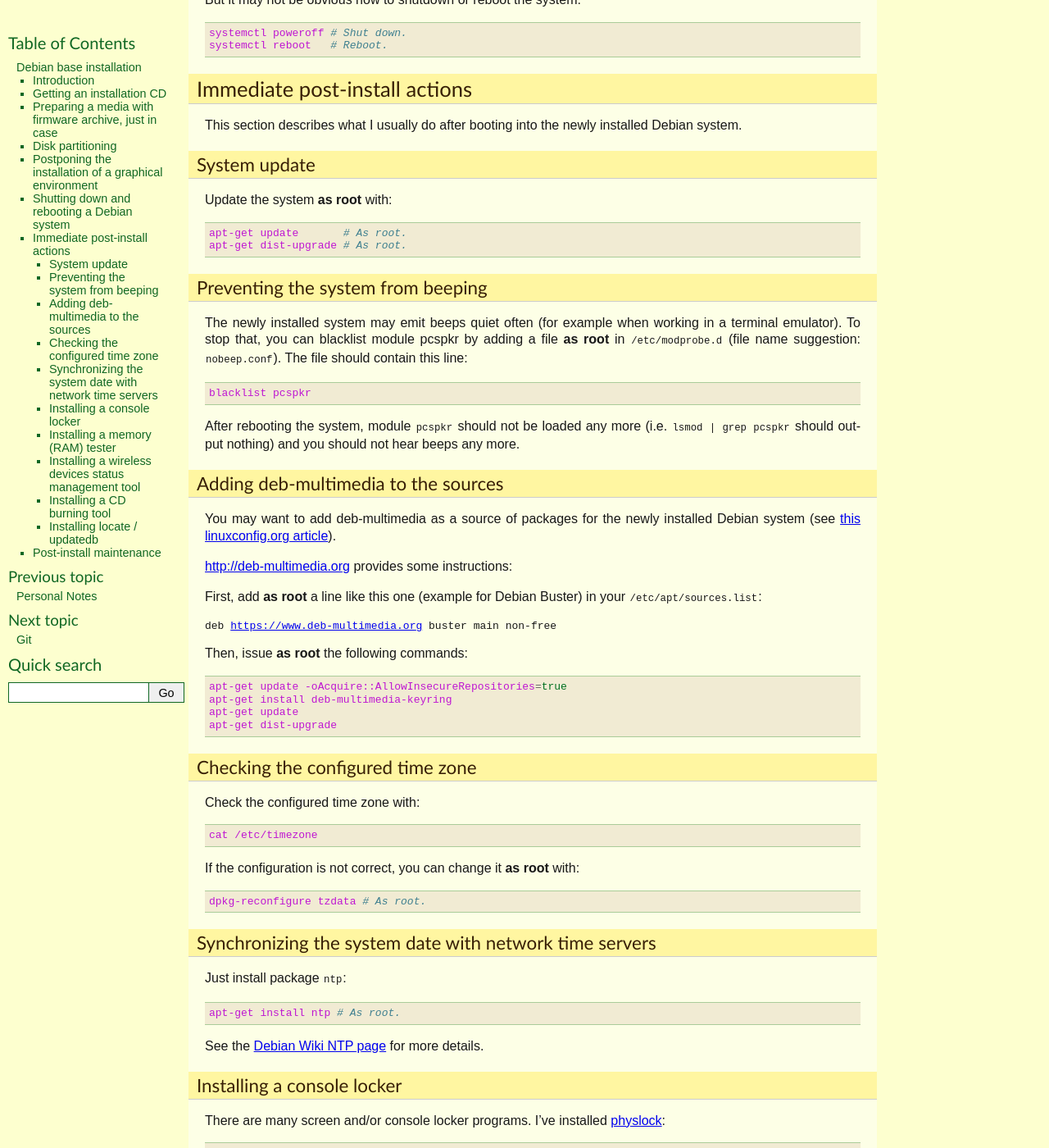
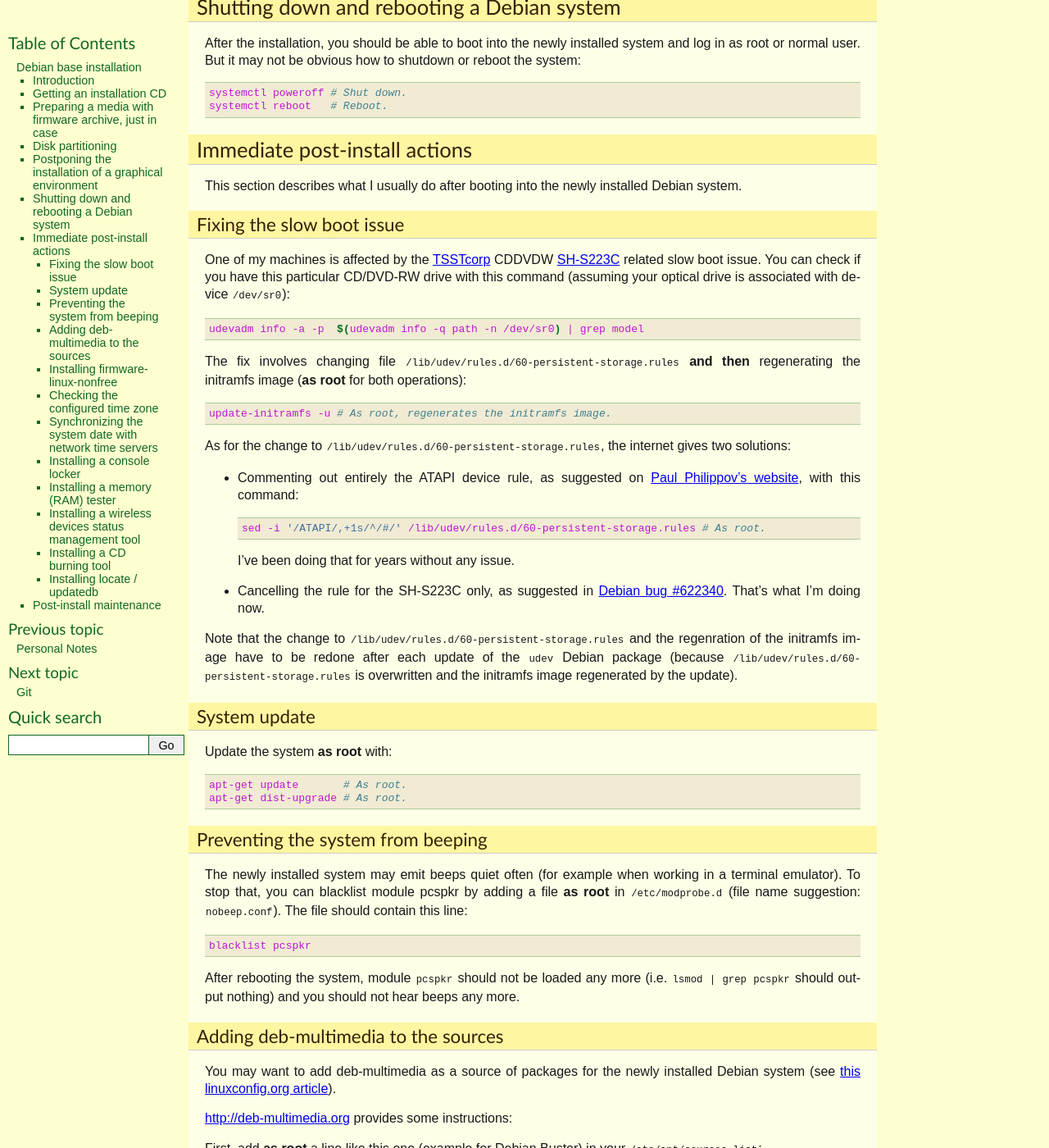
Before and after one commit to thierr26/thierr26_personal_notes_sphinx_sources, a Sphinx documentation site: the page built from source/debian_base_install.rst, in a window 1280 px wide and 1400 px high, scrolled down 4404 px. Shown: the whole window at 82% size. Built offline with Sphinx 7.4.7, drawn with Linux system fonts in a browser that asks for light colours; some of the changed text lies outside the part shown.

Commit message:
Update Debian base install page
- New slow boot issue section.
- New firmware-linux-nonfree section.

```diff
--- a/source/debian_base_install.rst
+++ b/source/debian_base_install.rst
@@ -201,6 +201,56 @@ This section describes what I usually do after booting into the newly installed
 Debian system.
 
 
+Fixing the slow boot issue
+~~~~~~~~~~~~~~~~~~~~~~~~~~
+
+.. index::
+  triple: TSSTcorp; CD/DVD-RW drive; SH-S223C
+  single: slow boot issue
+  single: udevadm
+  single: sed
+  single: /lib/udev/rules.d/60-persistent-storage.rules
+  single: ATAPI
+
+One of my machines is affected by the
+`TSSTcorp <https://en.wikipedia.org/wiki/Toshiba_Samsung_Storage_Technology>`_
+CDDVDW `SH-S223C
+<https://www.newegg.com/samsung-model-sh-s223c-dvd-burner/p/N82E16827151192>`_
+related slow boot issue. You can check if you have this particular CD/DVD-RW
+drive with this command (assuming your optical drive is associated with device
+``/dev/sr0``)::
+
+  udevadm info -a -p  $(udevadm info -q path -n /dev/sr0) | grep model
+
+The fix involves changing file
+``/lib/udev/rules.d/60-persistent-storage.rules`` **and then** regenerating the
+initramfs image (**as root** for both operations)::
+
+  update-initramfs -u # As root, regenerates the initramfs image.
+
+As for the change to ``/lib/udev/rules.d/60-persistent-storage.rules``, the
+internet gives two solutions:
+
+* Commenting out entirely the ATAPI device rule, as suggested on `Paul
+  Philippov's website
+  <https://paulphilippov.com/articles/how-to-fix-slow-boot-with-ata-errors>`_,
+  with this command::
+
+    sed -i '/ATAPI/,+1s/^/#/' /lib/udev/rules.d/60-persistent-storage.rules # As root.
+
+  I've been doing that for years without any issue.
+
+* Cancelling the rule for the SH-S223C only, as suggested in `Debian bug
+  #622340 <https://bugs.debian.org/cgi-bin/bugreport.cgi?bug=622340#43>`_.
+  That's what I'm doing now.
+
+Note that the change to ``/lib/udev/rules.d/60-persistent-storage.rules`` and
+the regenration of the initramfs image have to be redone after each update of
+the ``udev`` Debian package (because
+``/lib/udev/rules.d/60-persistent-storage.rules`` is overwritten and the
+initramfs image regenerated by the update).
+
+
 System update
 ~~~~~~~~~~~~~
 
@@ -263,6 +313,26 @@ Then, issue **as root** the following commands::
   apt-get install deb-multimedia-keyring
   apt-get update
   apt-get dist-upgrade
+
+
+Installing firmware-linux-nonfree
+~~~~~~~~~~~~~~~~~~~~~~~~~~~~~~~~~
+
+.. index::
+  single: firmware-linux-nonfree
+  single: /etc/apt/sources.list
+
+Depending on your hardware, you may not need the ``firmware-linux-nonfree``. On
+my machines, this package makes life easier (most notably with Wi-Fi network
+adapter and/or graphics) and is installed either during installation (if the
+firmware archive has been required) or post-installation, manually::
+
+  apt-get install firmware-linux-nonfree # As root.
+
+Note that the ``/etc/apt/sources.list`` file must have the non-free section.
+You can :download:`download my /etc/apt/sources.list<download/sources.list>`.
+Make sure you issue a ``apt-get update`` command after changing
+``/etc/apt/sources.list``.
 
 
 Checking the configured time zone
```
Also changed, not shown: 1 other file.
